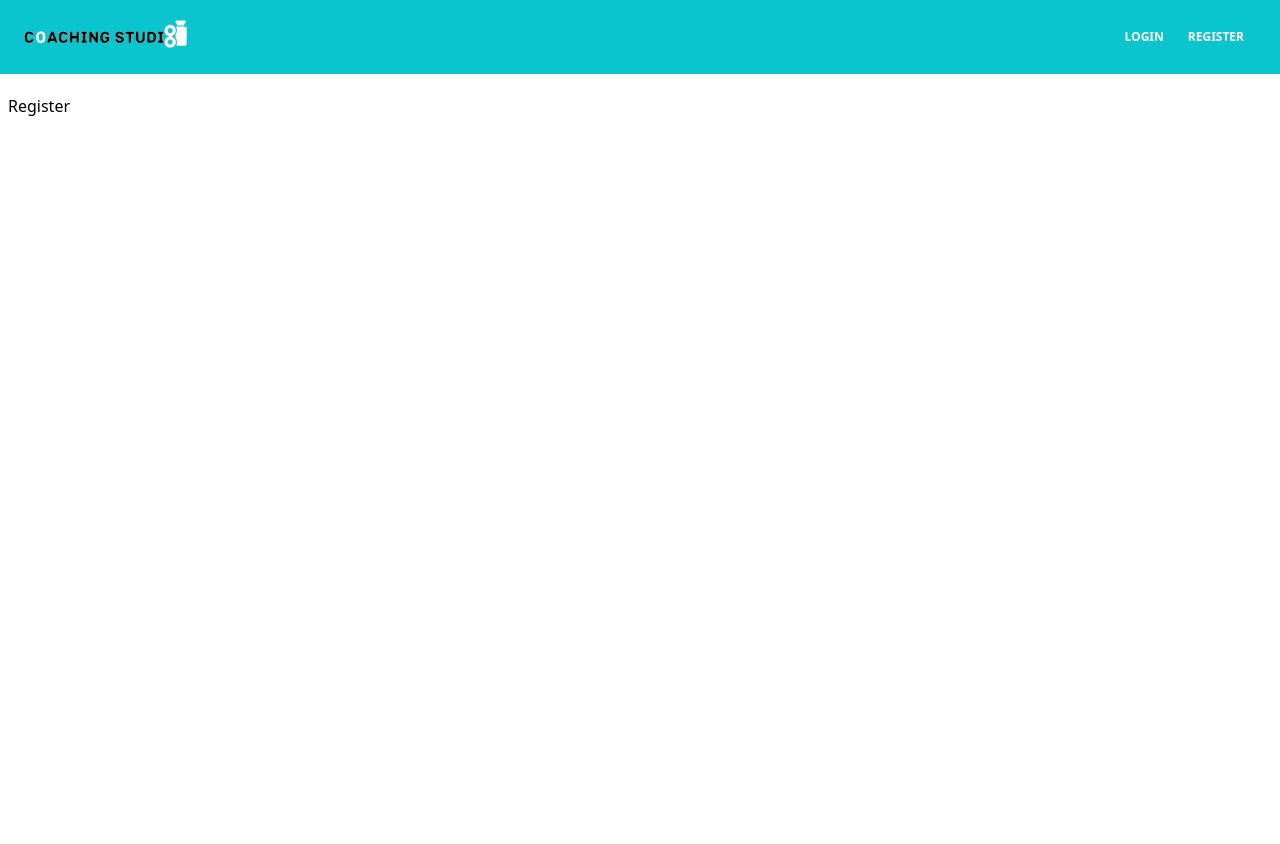
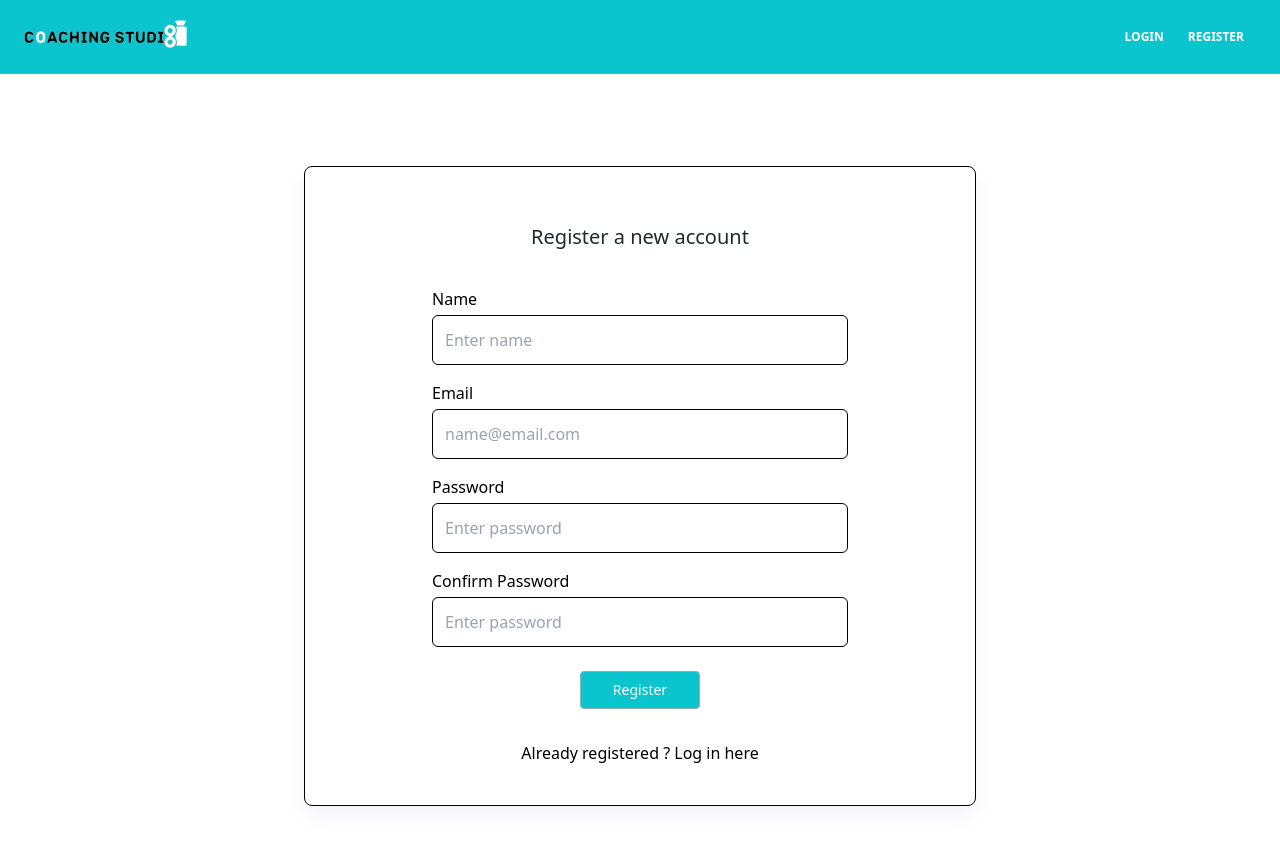
Before and after one commit to MathieuVce/Coaching, a React (Vite) app in the folder front/: page /register in a window 1280 px wide. Shown: the top 844 px of the page. Before the commit the page ends 800 px from the top, so only its background shows below. Built offline with nearby package versions, Linux system fonts and the light colour scheme; what react-alert-template-basic would draw is missing.

Commit message:
Mathieu VACANCE/ add register route + firebase | create form component

```diff
--- /dev/null
+++ b/front/src/@types/auth.ts
@@ -0,0 +1,32 @@
+import { User } from "firebase/auth";
+
+export interface LoginState {
+    password?: string;
+    email?: string;
+    authenticated?: boolean;
+    user?: User;
+}
+
+export interface LoginPayLoad {
+    password: string;
+    email: string;
+    user?: User;
+}
+
+export interface RegisterState {
+    password?: string;
+    email?: string;
+    registered?: boolean;
+}
+
+export interface RegisterPayLoad {
+    password: string;
+    email: string;
+    displayName: string;
+}
+
+export interface AllState {
+    authenticated?: boolean;
+    registered?: boolean;
+    user?: User;
+}
--- /dev/null
+++ b/front/src/components/Form.tsx
@@ -0,0 +1,33 @@
+interface IFormProps {
+    name: string;
+    type: string;
+    placeholder: string;
+    onChange: React.ChangeEventHandler<HTMLInputElement>;
+    value: string;
+    onMouseEnter?: React.MouseEventHandler<HTMLDivElement>;
+    onMouseLeave?: React.MouseEventHandler<HTMLDivElement>;
+}
+
+
+export const Form: React.FC<IFormProps> = ({name, type, placeholder, onChange, value, onMouseEnter, onMouseLeave, children}) => {
+    return (
+        <>
+        <label htmlFor={name} className="block py-1 text-gray-500">
+            {name}
+        </label>
+        <div className="flex items-center p-2 mb-3 border rounded-md"
+            onMouseEnter={onMouseEnter}
+            onMouseLeave={onMouseLeave}
+        >
+            <input
+            value={value}
+            onChange={onChange}
+            type={type}
+            placeholder={placeholder}
+            id={name}
+            className="w-full p-1 text-gray-500 outline-none bg-transparent" />
+            {children}
+        </div>
+        </>
+    );
+};
--- a/front/src/routes/Dashboard.tsx
+++ b/front/src/routes/Dashboard.tsx
@@ -24,7 +24,7 @@ const Dashboard: React.FunctionComponent = () => {
     }
 
     return(
-        <div className="justify-center items-center flex mt-8 flex-col">
+        <div className="justify-center items-center flex mt-8 flex-col w-screen h-screen">
             <label className="my-2">
                 {user?.displayName ? user?.displayName : "No Name Yet"}
             </label>
--- a/front/src/routes/Login.tsx
+++ b/front/src/routes/Login.tsx
@@ -7,6 +7,7 @@ import { useAlert } from 'react-alert'
 import { login, logout } from "../slices/auth";
 import { RootState } from '../store/storee';
 import { useNavigate } from "react-router-dom";
+import { Form } from '../components/Form';
 
 const Login: React.FunctionComponent = () => {
 
@@ -14,7 +15,7 @@ const Login: React.FunctionComponent = () => {
     const [isValidEmail, setValidEmail] = useState<boolean>(true)
     const [visible, setVisible] = useState<boolean>(false)
     const [isDisabled, setDisabled] = useState<boolean>(true)
-    const { authenticated, user } = useSelector((state: RootState) => state.auth);
+    const { authenticated } = useSelector((state: RootState) => state.auth);
     const { state } = useLocation();
 
     const dispatch = useDispatch();
@@ -45,9 +46,7 @@ const Login: React.FunctionComponent = () => {
             setValues({email: "", password: ""});
             navigate(state?.path || "/dashboard");
         } else {
-            // alert.error(
-            //     <label className='text-blue'>Wrong credentials</label>
-            // )
+
         }
     };
 
@@ -59,50 +58,25 @@ const Login: React.FunctionComponent = () => {
                 </h1>
                 <div className="max-w-md px-4 mx-auto ">
                     <div>
-                        <label htmlFor="email" className="block py-1 text-gray-500">
-                            Email
-                        </label>
-                        <div className="flex items-center p-2 border rounded-md"
-                            onMouseEnter={() => setValidEmail(true)}
-                            onMouseLeave={() => checkEmail()}
-                        >
-                            <input
-                                value={values.email}
-                                onChange={e => {setValues({...values, email: e.target.value}); setValidEmail(true)}}
-                                type="email"
-                                placeholder="name@email.com"
-                                id="email"
-                                className="w-full p-1 text-gray-500 outline-none bg-transparent"
-                            />
-                        </div>
+                        <Form name="Email" type='email' placeholder='name@email.com' onChange={(e: { target: { value: any; }; }) => { setValues({ ...values, email: e.target.value }); setValidEmail(true); }} value={values.email} onMouseEnter={() => setValidEmail(true)} onMouseLeave={() => checkButton()}/>
                         {!isValidEmail && (
                             <label className='text-red'>
                                 Invalid email adress*
                             </label>
                         ) }
-                        <label htmlFor='password' className="block pb-1 pt-6">Password</label>
-                        <div className="flex items-center text-gray-400 border rounded-md"
-                            onMouseEnter={() => checkEmail()}
-                            onMouseLeave={() => checkButton()}
-                        >
-                            <input
-                                value={values.password}
-                                onChange={e => setValues({...values, password: e.target.value})}
-                                type={visible ? "text" : "password"}
-                                placeholder="Enter password"
-                                id="password"
-                                className="w-full p-2.5  bg-transparent outline-none"
-                            />
+                        <Form name="Password" type='password' placeholder='Enter password' onChange={(e: { target: { value: any; }; }) => { setValues({ ...values, password: e.target.value })}} value={values.password} onMouseLeave={() => checkButton()}>
                             <button className="pr-2 hover:opacity-75" onClick={() => {setVisible(!visible)}}>
                                 {visible ?
                                     <AiFillEyeInvisible color='#0AC5CD' size={24}/>
 
-                                :
+                                    :
                                     <AiFillEye color='#0AC5CD' size={24}/>
                                 }
                             </button>
-                        </div>
-                        <div className='flex justify-center items-center mt-6'>
+                        </Form>
+                        <div className='flex justify-center items-center mt-6'
+                            onMouseEnter={() => {checkEmail(); checkButton()}}
+                        >
                             <button onClick={handleFormSubmit} disabled={isDisabled} className={`bg-blue py-2 px-8 text-sm text-white rounded border border-blue-light focus:outline-none hover:opacity-75`}>
                                 Login
                             </button>
--- a/front/src/routes/Register.tsx
+++ b/front/src/routes/Register.tsx
@@ -1,10 +1,87 @@
+import { useNavigate } from "react-router-dom";
+import { useDispatch } from "react-redux";
+import { Link } from 'react-router-dom';
+import { useState } from 'react';
+import { register } from "../slices/auth";
+import { Form } from '../components/Form';
+import { RootState, useSelector } from '../store/storee';
+
 const Register: React.FunctionComponent = () => {
+    const [values, setValues] = useState({email: "", password: "", confirmedPassword: "", displayName: ""});
+    const [isValidEmail, setValidEmail] = useState<boolean>(true)
+    const [isValidPassword, setValidPassword] = useState<boolean>(true)
+    const [isDisabled, setDisabled] = useState<boolean>(true)
+    const { registered } = useSelector((state: RootState) => state.auth);
+
+    const dispatch = useDispatch();
+    const navigate = useNavigate();
+
+
+    const checkEmail = () => {
+        const valid = /^(([^<>()[\]\.,;:\s@\"]+(\.[^<>()[\]\.,;:\s@\"]+)*)|(\".+\"))@(([^<>()[\]\.,;:\s@\"]+\.)+[^<>()[\]\.,;:\s@\"]{2,})$/.test(values.email)
+        setValidEmail(valid)
+        checkButton()
+        return (valid)
+    };
+    const checkPassword = () => {
+        setValidPassword(values.password === values.confirmedPassword)
+    };
+
+    const checkButton = () => {
+        setDisabled(values.password !== values.confirmedPassword || !isValidEmail || values.password === "" || values.displayName === "")
+    };
+
+    const handleFormSubmit = async () => {
+        checkEmail()
+        console.log(values);
+        dispatch(register(values))
+        if (registered) {
+            setValues({email: "", password: "", confirmedPassword: "", displayName: ""});
+            navigate("/login");
+        } else {
+
+        }
+    };
 
     return (
-        <main className="p-2">
-          <h2>Register</h2>
-        </main>
-      );
+         <div className='h-screen w-full flex justify-center items-center'>
+            <div className='w-full max-w-2xl m-auto rounded-lg border border-solid shadow-default py-10 px-16'>
+                <h1 className='text-xl font-medium text-primary mt-4 mb-8 text-center'>
+                    Register a new account
+                </h1>
+                <div className="max-w-md px-4 mx-auto ">
+                    <div>
+                        <Form name="Name" type='text' placeholder='Enter name' onChange={(e: { target: { value: any; }; }) => { setValues({ ...values, displayName: e.target.value });}} value={values.displayName}/>
+                        <Form name="Email" type='email' placeholder='name@email.com' onChange={(e: { target: { value: any; }; }) => { setValues({ ...values, email: e.target.value }); setValidEmail(true); }} value={values.email} onMouseEnter={() => setValidEmail(true)} onMouseLeave={() => checkButton()}/>
+                        {!isValidEmail && (
+                            <label className='text-red'>
+                                Invalid email adress*
+                            </label>
+                        ) }
+                        <Form name="Password" type='password' placeholder='Enter password' onChange={(e: { target: { value: any; }; }) => { setValues({ ...values, password: e.target.value })}} value={values.password} onMouseLeave={() => checkButton()}/>
+                        <Form name="Confirm Password" type='password' placeholder='Enter password' onChange={(e: { target: { value: any; }; }) => { setValues({ ...values, confirmedPassword: e.target.value })}} value={values.confirmedPassword} onMouseEnter={() => setValidPassword(true)} onMouseLeave={() => checkButton()}/>
+                        {!isValidPassword && (
+                            <label className='text-red'>
+                                Passwords does not match
+                            </label>
+                        ) }
+                        <div className='flex justify-center items-center mt-6'
+                        onMouseEnter={() => {checkEmail(); checkPassword(); checkButton()}}
+                        >
+                            <button onClick={handleFormSubmit} disabled={isDisabled} className={`bg-blue py-2 px-8 text-sm text-white rounded border border-blue-light focus:outline-none hover:opacity-75`}>
+                                Register
+                            </button>
+                        </div>
+                    </div>
+                </div>
+                <div className="flex items-center mt-8 justify-center">
+                     <div className={"justify-center text-blue-500 hover:underline"}>
+                        <Link to="/login">Already registered ? Log in here</Link>
+                     </div>
+                 </div>
+            </div>
+        </div>
+    );
 };
 
 export default Register;
--- a/front/src/slices/auth.ts
+++ b/front/src/slices/auth.ts
@@ -1,40 +1,43 @@
 import { createSlice, createAsyncThunk } from "@reduxjs/toolkit";
-import { User } from "firebase/auth";
+import { LoginState, LoginPayLoad, RegisterPayLoad, RegisterState, AllState } from "../@types/auth";
 import AuthService from "../services/auth";
 
 
 const user = JSON.parse(localStorage.getItem("user")!);
 
-export interface AuthState {
-    password?: string;
-    email?: string;
-    authenticated?: boolean;
-    user?: User;
-  }
-
-  const initialState: AuthState = user ?
+const initialState: AllState = user ?
 {
     user,
     authenticated: true,
 } : {
     user: undefined,
     authenticated: false,
+    registered: false
 };
 
-  interface PayLoad {
-    password: string;
-    email: string;
-    user?: User;
-  }
-
-  export const login = createAsyncThunk<AuthState, PayLoad>(
+export const login = createAsyncThunk<LoginState, LoginPayLoad>(
     'login',
     async (req, thunkAPI) => {
         try {
             const user = await AuthService.loginUser(req.email, req.password);
-          return {...req, user} as PayLoad;
+            return {...req, user} as LoginPayLoad;
         } catch (error: any) {
             console.log(error.message)
+            alert(error.message)
+            return thunkAPI.rejectWithValue({ error: error.message });
+      }
+    }
+);
+
+export const register = createAsyncThunk<RegisterState, RegisterPayLoad>(
+    'register',
+    async (req, thunkAPI) => {
+        try {
+            const user = await AuthService.registerUser(req.email, req.password, req.displayName);
+            return {...req, user} as LoginPayLoad;
+        } catch (error: any) {
+            console.log(error.message)
+            alert(error.message)
             return thunkAPI.rejectWithValue({ error: error.message });
       }
     }
@@ -60,6 +63,13 @@ export const authSlice = createSlice({
         builder.addCase(login.rejected, state => {
             state.authenticated = false;
         });
+        builder.addCase(register.fulfilled, state => {
+            state.registered = true;
+            state.authenticated = false;
+        });
+        builder.addCase(register.rejected, state => {
+            state.registered = false;
+        });
         builder.addCase(logout.fulfilled, state => {
             state.authenticated = false;
         });
```
Also changed, not shown: front/src/App.tsx (+0 -15 lines), front/src/services/auth.ts (+12 -1 lines). Lines whose indentation alone changed are shown as unchanged.
